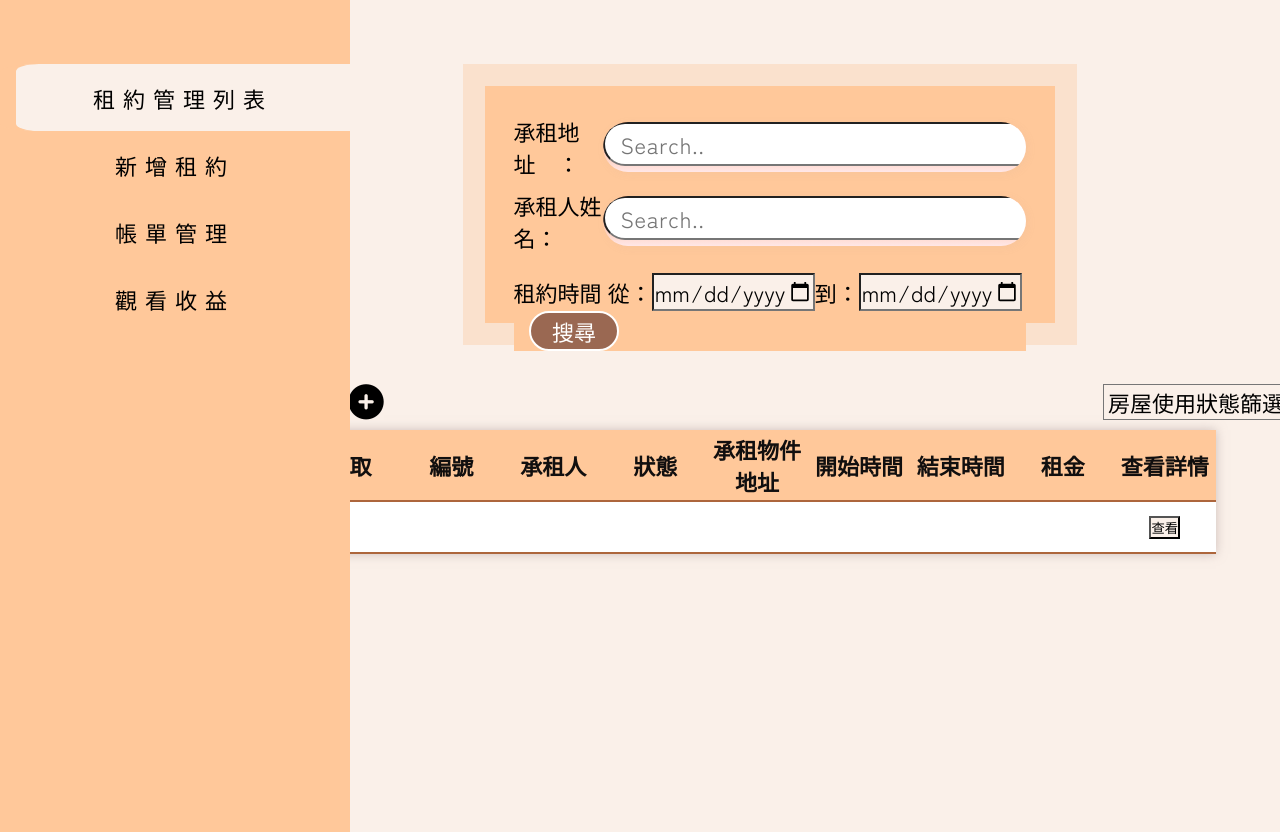
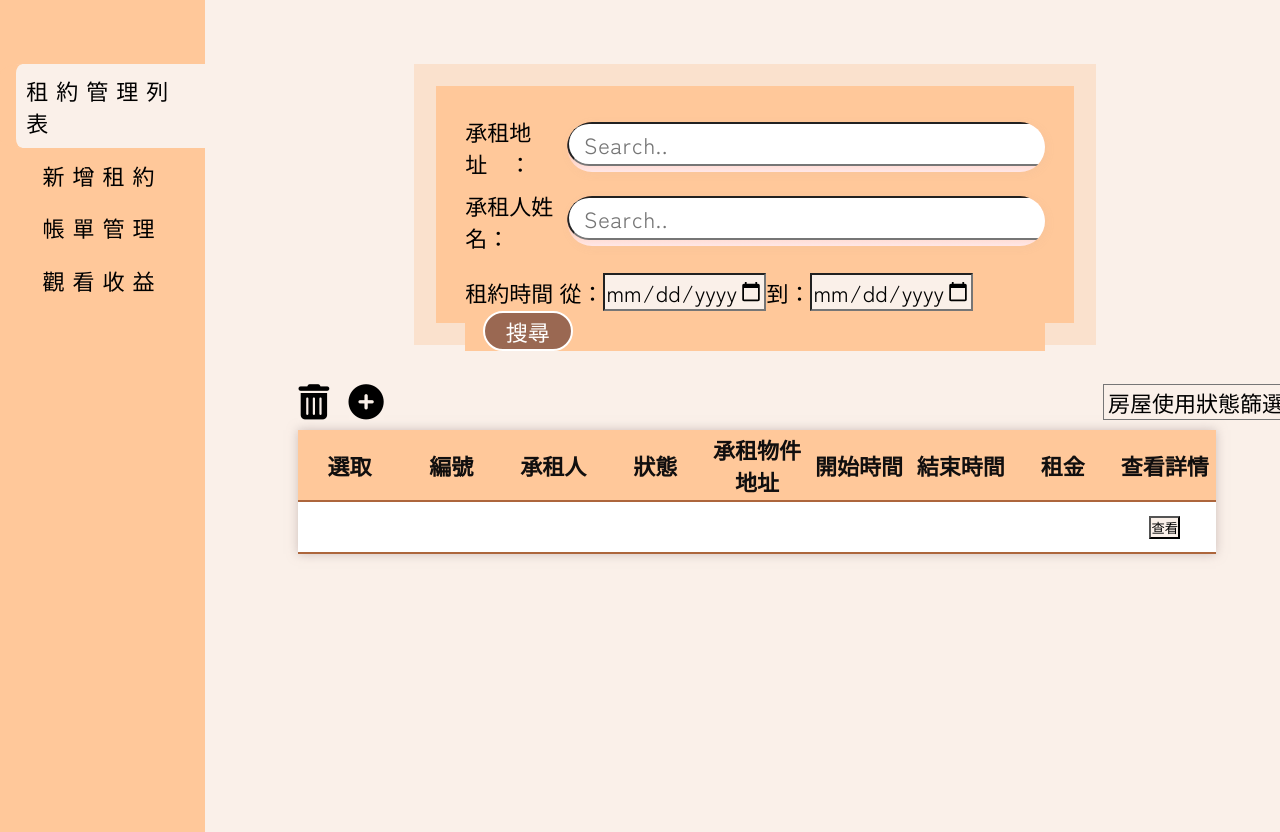
Before and after one commit to Jiuan1231456/F_rent, a Vue app: page /ContractList in a window 1280 px wide. Shown: the top 832 px of the page. Before the commit the page ends 800 px from the top, so only its background shows below. Built offline with nearby package versions, Linux system fonts and the light colour scheme.

Commit message:
0702最後版本

```diff
--- a/src/components/Header.vue
+++ b/src/components/Header.vue
@@ -26,7 +26,7 @@ export default{
 <style scoped lang="scss">
 .headerArea{
     height: 100dvh;
-    width: 350px;
+    width: 16%;
     background-color: #FFC89A;
     padding-top: 5%;
     position: fixed;
--- a/src/views/ContractList.vue
+++ b/src/views/ContractList.vue
@@ -107,7 +107,7 @@ export default {
     <style scoped lang="scss">
     .manageArea {
         width: 100dvw;
-        height: auto;
+        height: 100dvh;
         border: 1em solid #9a685200;
         //border-style:  inset;
         margin-left: 10%;  // 移除 margin-left，並將 margin 設定為 auto
@@ -120,15 +120,15 @@ export default {
     }
 //搜尋
     .searchPlace {
-        width: 40dvw;
-        height: 20dvh;
+        width: 60%;
+        height: 20%;
         color: black;
         font-size: 22px;
         background-color: #FFC89A;
         border: 1em solid #fae1cd;
         text-align: left;
         margin-top: 5%;
-        margin-left: 17%;
+        margin-left: 12%;
         padding: 3% 3% 5% 3%;
     }
 
```
Also changed, not shown: src/views/ContractAdd.vue (+1 -9 lines).
